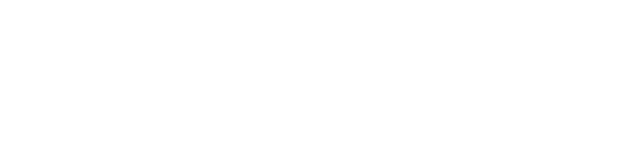
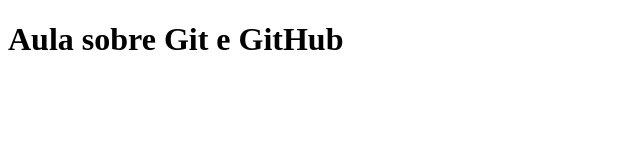
Before and after one commit to dev-Barboza/Aula8Tarde, a plain HTML site: page index.html in a window 1280 px wide. Shown: the whole page, without its empty margins (0-640 px from the left). Drawn offline with Linux system fonts and the light colour scheme.

Commit message:
arquivo style.css criado

```diff
--- /dev/null
+++ b/css/style.css
@@ -0,0 +1,4 @@
+*{
+    padding: 0;
+    margin: 0;
+}
--- a/index.html
+++ b/index.html
@@ -2,10 +2,12 @@
 <html lang="pt -br">
 <head>
     <meta charset="UTF-8">
-    <meta name="viewport" content="width=device-width, initial-scale=1.0">
     <title>Aula 8 Git + Github</title>
 </head>
 <body>
+    <header>
+        <h1>Aula sobre Git e GitHub</h1>
+    </header>
 
 </body>
 </html>
```
